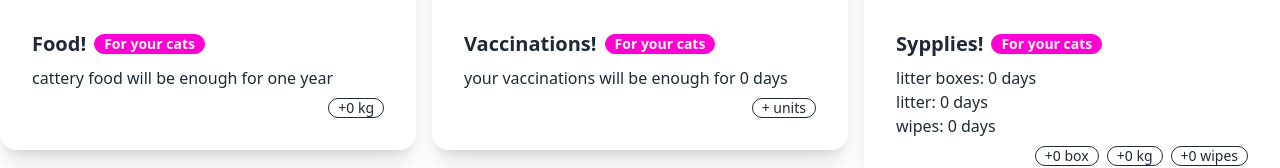
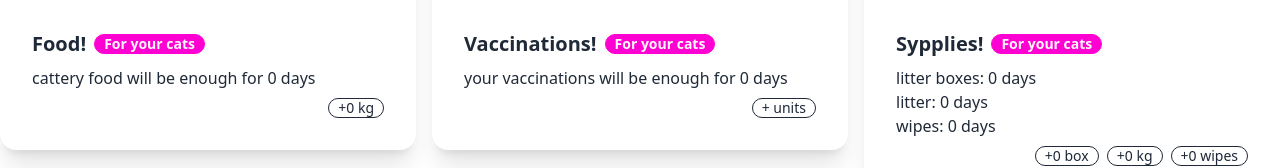
Before and after one commit to 5aledar/Cattery-saas, a React (Vite) app in the folder frontend/: page /ResourceCalculator in a window 1280 px wide. Shown: the part 370-538 px from the top of the page. Built offline with nearby package versions, Linux system fonts and the light colour scheme; no server answers; the HTML template or start-up script is replaced by a standard one.

Commit message:
wareHouse

```diff
--- a/frontend/src/componants/Sypplies.jsx
+++ b/frontend/src/componants/Sypplies.jsx
@@ -2,12 +2,20 @@ import React, { useState, useEffect } from "react";
 import Food2 from '../assets/food2.jpg';
 export const Sypplies = () => {
   const [food, setFood] = useState(0)
+  const [foodDate, setFoodDate] = useState(0)
   const getFood = async () => {
     const res = await fetch('http://localhost:4000/consumption/getSupplies')
     const supplies = await res.json()
     setFood(supplies.food)
   }
+  const getDates = async () =>{
+    const res = await fetch('http://localhost:4000/consumption/getSupplyDate')
+    const dates =await res.json()
+    setFoodDate(dates.food)
+
+}
   useEffect(() => {
+    getDates()
     getFood()
   }, [])
   return (
@@ -23,7 +31,7 @@ export const Sypplies = () => {
           Food!
           <div className="badge badge-secondary">For your cats</div>
         </h2>
-        <p>cattery food will be enough for one year</p>
+        <p>cattery food will be enough for {foodDate} days</p>
         <div className="card-actions justify-end">
           <div className="badge badge-outline">+{food} kg</div>
           {/* <div className="badge badge-outline">+100 vaccinations</div> */}
```
